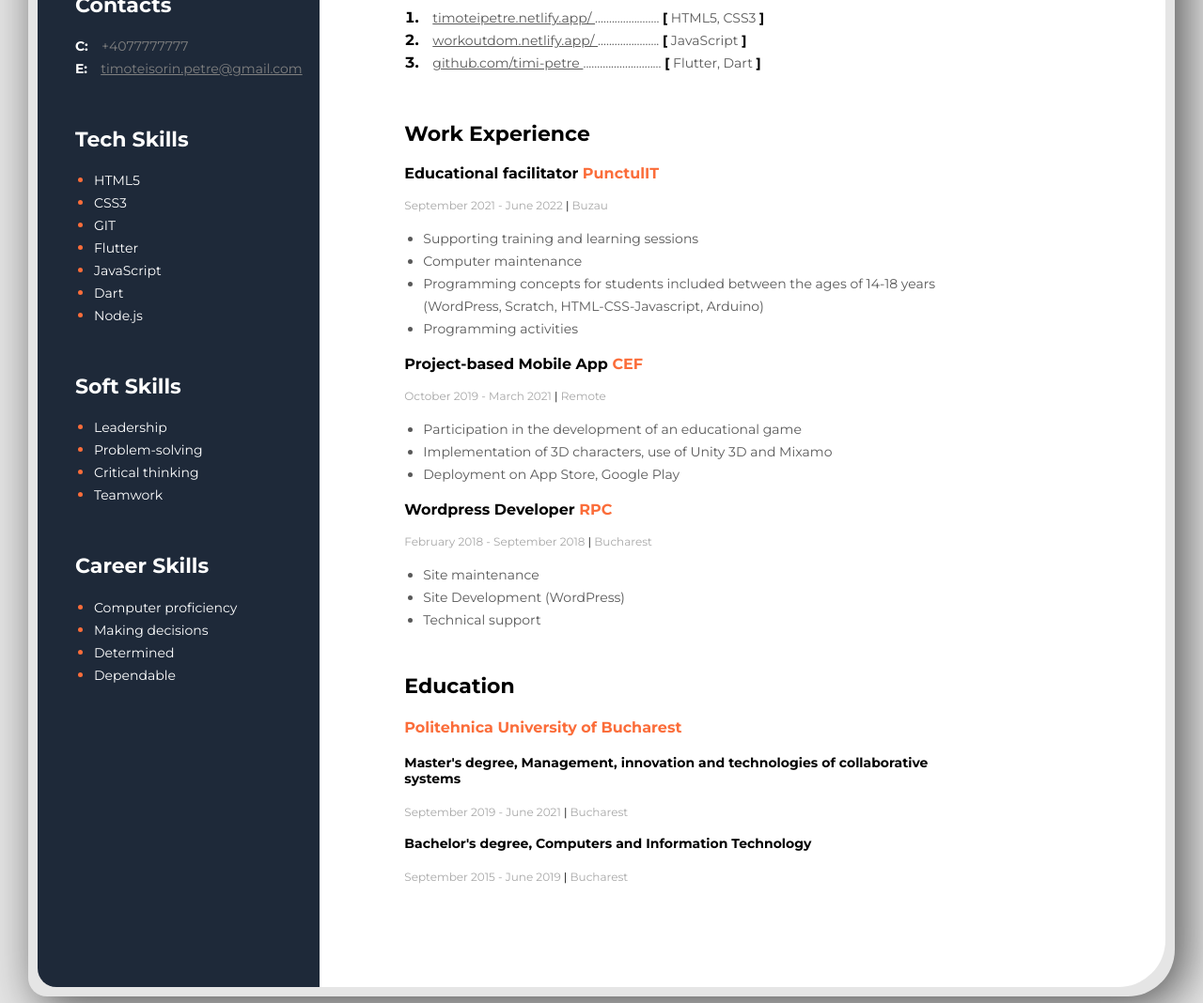
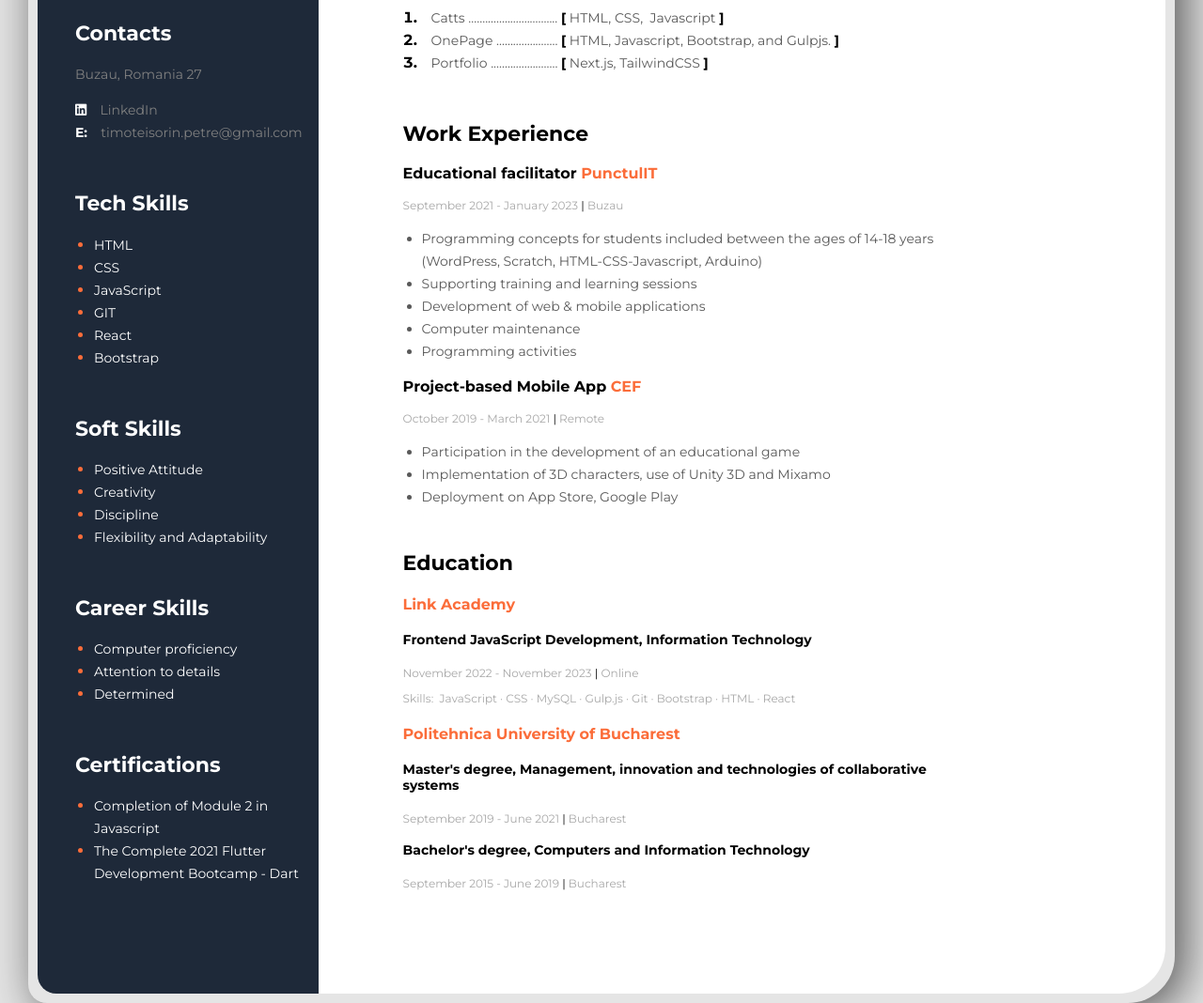
Before and after one commit to timi-petre/my-cv, a plain HTML site: page index.html in a window 1280 px wide. Shown: the part 480-1548 px from the top of the page at 94% size. Drawn offline with Linux system fonts and the light colour scheme.

Commit message:
my-cv updated

```diff
--- a/index.html
+++ b/index.html
@@ -11,8 +11,12 @@
 			rel="stylesheet"
 		/>
 		<link rel="stylesheet" href="./styles/styles.css" />
-        <script src="script.js" defer></script>
-        <title>My resume</title>
+		<script
+			src="https://kit.fontawesome.com/42c1633124.js"
+			crossorigin="anonymous"
+		></script>
+		<script src="js/script.js" defer></script>
+		<title>My Resume</title>
 	</head>
 
 	<body>
@@ -22,16 +26,14 @@
 			<div class="right-section">
 				<!--? About me section -->
 				<div class="about-me-section">
-                    <h3 class="about-me-profession">Front-End Developer</h3>
+					<h3 class="about-me-profession">Junior Front-End Developer</h3>
 
 					<h1 id="personName">Petre Timotei</h1>
 
 					<p>
-                        Hello! Short story about me. After my master's degree, I
-                        worked at PunctulIT, where I held training sessions in
-                        IT. During this time I took part in Flutter courses by
-                        at Google's Digital Garage for Programmers in 2021. In
-                        the future I want to focus on Web Development.
+						Budding front-end developer, always looking for new challenges and learning
+						opportunities. With progressive skills in HTML, CSS, JavaScript, and React. I
+						am dedicated to continuously improving my knowledge and skills in this area.
 					</p>
 				</div>
 
@@ -42,31 +44,25 @@
 					<ol>
 						<li>
 							<span class="projects-item">
-                                <a href="https://timoteipetre.netlify.app/"
-                                    >timoteipetre.netlify.app/
-                                </a>
-                                .......................
-                                <span class="bracket">[</span> HTML5, CSS3
+								<a href="https://catts.netlify.app/" target="_blank">Catts </a>
+								................................
+								<span class="bracket">[</span> HTML, CSS, &nbsp;Javascript
 								<span class="bracket">]</span>
 							</span>
 						</li>
 						<li>
 							<span class="projects-item">
-                                <a href="https://workoutdom.netlify.app/">
-                                    workoutdom.netlify.app/
-                                </a>
+								<a href="https://timi-petre.github.io/"> OnePage </a>
 								......................
-                                <span class="bracket">[</span> JavaScript
+								<span class="bracket">[</span> HTML, Javascript, Bootstrap, and Gulpjs.
 								<span class="bracket">]</span>
 							</span>
 						</li>
 						<li>
 							<span class="projects-item">
-                                <a href="https://github.com/timi-petre">
-                                    github.com/timi-petre
-                                </a>
-                                ............................
-                                <span class="bracket">[</span> Flutter, Dart
+								<a href="https://timipetre.netlify.app/"> Portfolio </a>
+								........................
+								<span class="bracket">[</span> Next.js, TailwindCSS
 								<span class="bracket">]</span>
 							</span>
 						</li>
@@ -76,26 +72,26 @@
 				<!--? Work Experience section-->
 				<div class="work-experience-section">
 					<h2 class="block-title">Work Experience</h2>
-                    <!--? Company nr.3 -->
+					<!--? Company nr.1 -->
 					<div>
 						<h3 class="work-experience-position">
 							Educational facilitator
-                            <span class="work-experience-company"
-                                >PunctulIT</span
+							<a href="https://punctulit.ro/" target="_blank"
+								><span class="work-experience-company">PunctulIT</span></a
 							>
 						</h3>
 						<p class="period">
-                            September 2021 - June 2022
+							September 2021 - January 2023
 							<span class="line-break">|</span> Buzau
 						</p>
 						<ul class="work-experience-duties">
+							<li>
+								Programming concepts for students included between the ages of 14-18 years
+								(WordPress, Scratch, HTML-CSS-Javascript, Arduino)
+							</li>
 							<li>Supporting training and learning sessions</li>
+							<li>Development of web & mobile applications</li>
 							<li>Computer maintenance</li>
-                            <li>
-                                Programming concepts for students included
-                                between the ages of 14-18 years (WordPress,
-                                Scratch, HTML-CSS-Javascript, Arduino)
-                            </li>
 							<li>Programming activities</li>
 						</ul>
 					</div>
@@ -103,38 +99,18 @@
 					<div>
 						<h3 class="work-experience-position">
 							Project-based Mobile App
-                            <span class="work-experience-company">CEF</span>
+							<a href="https://ameccef.com/" target="_blank"
+								><span class="work-experience-company">CEF</span></a
+							>
 						</h3>
 						<p class="period">
 							October 2019 - March 2021
 							<span class="line-break">|</span> Remote
 						</p>
 						<ul class="work-experience-duties">
-                            <li>
-                                Participation in the development of an
-                                educational game
-                            </li>
-                            <li>
-                                Implementation of 3D characters, use of Unity 3D
-                                and Mixamo
-                            </li>
+							<li>Participation in the development of an educational game</li>
+							<li>Implementation of 3D characters, use of Unity 3D and Mixamo</li>
 							<li>Deployment on App Store, Google Play</li>
-                        </ul>
-                    </div>
-                    <!--? Company nr.1 -->
-                    <div>
-                        <h3 class="work-experience-position">
-                            Wordpress Developer
-                            <span class="work-experience-company">RPC</span>
-                        </h3>
-                        <p class="period">
-                            February 2018 - September 2018
-                            <span class="line-break">|</span> Bucharest
-                        </p>
-                        <ul class="work-experience-duties">
-                            <li>Site maintenance</li>
-                            <li>Site Development (WordPress)</li>
-                            <li>Technical support</li>
 						</ul>
 					</div>
 				</div>
@@ -142,14 +118,36 @@
 				<!--? Education  -->
 				<div class="education-section">
 					<h2 class="block-title">Education</h2>
+					<div class="la">
 						<h3>
-                        <span class="education-university"
-                            >Politehnica University of Bucharest</span
+							<a href="https://www.link-academy.com/" target="_blank">
+								<span class="education-university">Link Academy</span></a
 							>
 						</h3>
 						<h4 class="education-faculty">
-                        Master's degree, Management, innovation and technologies
-                        of collaborative systems
+							Frontend JavaScript Development, Information Technology
+						</h4>
+						<p class="period">
+							November 2022 - November 2023
+							<span class="line-break">|</span> Online
+						</p>
+						<p class="period">
+							Skills: &nbsp;JavaScript · CSS · MySQL · Gulp.js · Git · Bootstrap · HTML ·
+							React
+						</p>
+					</div>
+
+					<div class="poli">
+						<h3>
+							<a href="http://ing.pub.ro/en/" target="_blank">
+								<span class="education-university"
+									>Politehnica University of Bucharest</span
+								></a
+							>
+						</h3>
+						<h4 class="education-faculty">
+							Master's degree, Management, innovation and technologies of collaborative
+							systems
 						</h4>
 						<p class="period">
 							September 2019 - June 2021
@@ -164,20 +162,27 @@
 						</p>
 					</div>
 				</div>
+			</div>
 
 			<!--? Sidebar section  -->
 			<aside class="sidebar-section">
-                <img src="./img/pozamea.jpg" alt="my photo" width="300" />
+				<img src="./img/poza.png" alt="my photo" class="poza" />
 
 				<!--? Contacts section -->
 				<div class="contacts-section">
 					<h2 class="sidebar-title">Contacts</h2>
 					<div>
-                        <span class="contacts-section-type">C:</span>
+						<p class="contacts-section-value">Buzau, Romania <span id="age"></span></p>
+					</div>
+					<div>
+						<span class="contacts-section-type"
+							><i class="fa-brands fa-linkedin"></i
+						></span>
 						<a
 							class="contacts-section-value tel"
-                            href="tel:+4077777777"
-                            >+4077777777</a
+							href="https://www.linkedin.com/in/timotei-sorin-petre/"
+							target="_blank"
+							>LinkedIn</a
 						>
 					</div>
 					<div>
@@ -185,6 +190,7 @@
 						<a
 							class="contacts-section-value"
 							href="mailto:timoteisorin.petre@gmail.com"
+							target="_blank"
 							>timoteisorin.petre@gmail.com</a
 						>
 					</div>
@@ -194,13 +200,12 @@
 				<div class="tech-skills-section">
 					<h2 class="sidebar-title">Tech Skills</h2>
 					<ul class="sidebar-list">
-                        <li><span>HTML5</span></li>
-                        <li><span>CSS3</span></li>
+						<li><span>HTML</span></li>
+						<li><span>CSS</span></li>
+						<li><span>JavaScript</span></li>
 						<li><span>GIT</span></li>
-                        <li><span>Flutter</span></li>
-                        <li><span>JavaScript</span></li>
-                        <li><span>Dart</span></li>
-                        <li><span>Node.js</span></li>
+						<li><span>React</span></li>
+						<li><span>Bootstrap</span></li>
 					</ul>
 				</div>
 
@@ -208,10 +213,10 @@
 				<div class="soft-skills-section">
 					<h2 class="sidebar-title">Soft Skills</h2>
 					<ul class="sidebar-list">
-                        <li><span>Leadership</span></li>
-                        <li><span>Problem-solving</span></li>
-                        <li><span>Critical thinking</span></li>
-                        <li><span>Teamwork</span></li>
+						<li><span>Positive Attitude</span></li>
+						<li><span>Creativity</span></li>
+						<li><span>Discipline</span></li>
+						<li><span>Flexibility and Adaptability</span></li>
 					</ul>
 				</div>
 
@@ -220,9 +225,30 @@
 					<h2 class="sidebar-title">Career Skills</h2>
 					<ul class="sidebar-list">
 						<li><span>Computer proficiency</span></li>
-                        <li><span>Making decisions</span></li>
+						<li><span>Attention to details</span></li>
 						<li><span>Determined</span></li>
-                        <li><span>Dependable</span></li>
+					</ul>
+				</div>
+
+				<!--? Certifications section -->
+				<div class="career-skills-section">
+					<h2 class="sidebar-title">Certifications</h2>
+					<ul class="sidebar-list">
+						<li>
+							<a
+								href="https://drive.google.com/file/d/1xTEaYAYLRtjzG4eiRpSyJq2trq3pd9dh/view"
+								target="_blank"
+								><span>Completion of Module 2 in Javascript</span></a
+							>
+						</li>
+						<li>
+							<a
+								href="https://www.udemy.com/certificate/UC-6df8778c-7552-4650-bcdd-c2e2795efa18/"
+								target="_blank"
+							>
+								<span> The Complete 2021 Flutter Development Bootcamp - Dart</span></a
+							>
+						</li>
 					</ul>
 				</div>
 			</aside>
--- /dev/null
+++ b/js/script.js
@@ -0,0 +1,6 @@
+const ageId = document.getElementById('age')
+
+window.addEventListener('load', () => {
+	const age = new Date().getFullYear() - 1996
+	return (ageId.textContent = age)
+})
--- a/styles/styles.css
+++ b/styles/styles.css
@@ -1,10 +1,14 @@
-root {
+:root {
 	--font-montserat: 'Montserrat';
 }
 
 body {
 	background-color: #e5e5e5;
 	font-family: 'Montserrat', sans-serif;
+}
+
+a {
+	text-decoration: none;
 }
 
 /*? Right section styles */
@@ -171,13 +175,18 @@ ol li,
 
 .sidebar-section {
 	background-color: #1e2939;
- width: 370px;
+	width: 470px;
 	color: white;
 	border-radius: 50px 0 0 20px;
 }
 
+.poza {
+	width: 100%;
+	max-width: fit-content;
+}
+
 .sidebar-section img {
- margin-top: 40px;
+	/* margin-top: 40px; */
 	border-radius: 5px 0 0 0;
 	padding-left: 0.3px;
 }
```
Also changed, not shown: img/poza.png (added), img/pozamea.jpg (deleted). Lines whose indentation alone changed are shown as unchanged.
